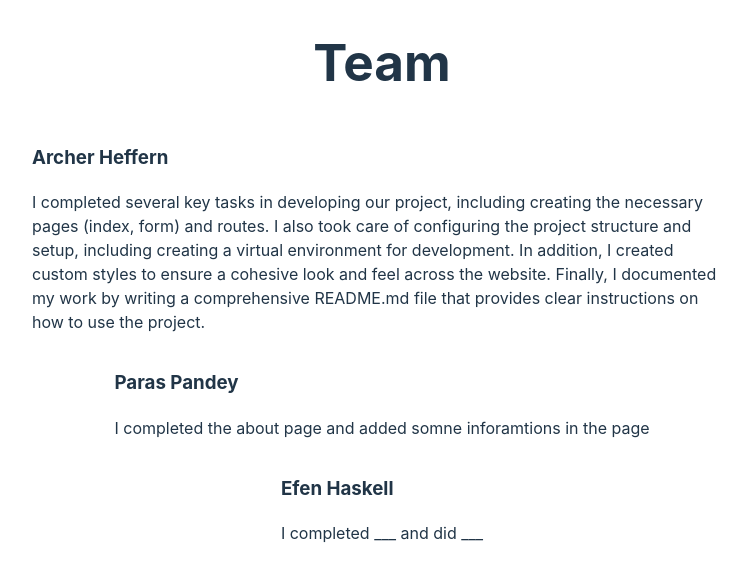
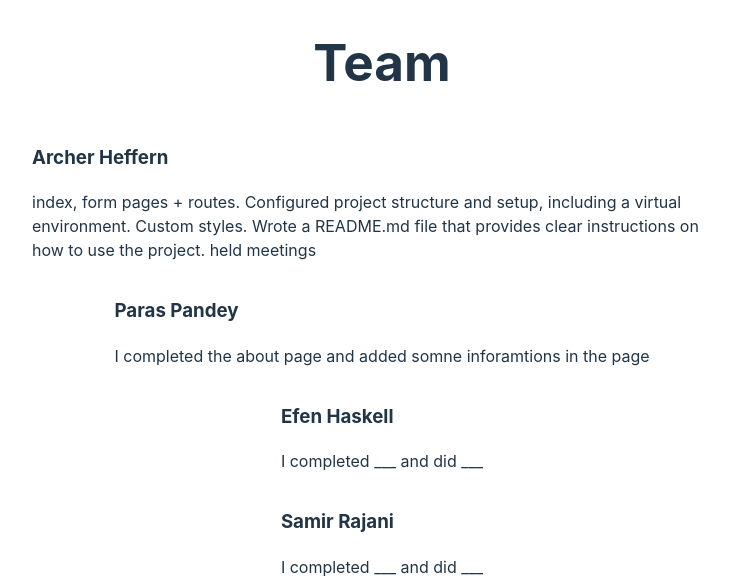
Before and after one commit to ArcherHeffern/cs103Team6, a Flask app: page /team in a window 1280 px wide. Shown: the part 44-620 px from the top of the page, without its empty margins (258-1005 px from the left). Run offline with Flask 2, Linux system fonts and the light colour scheme.

Commit message:
edited archers team page

```diff
--- a/ca01/templates/team.html
+++ b/ca01/templates/team.html
@@ -9,7 +9,7 @@
 
 <div id="user">
     <h3>Archer Heffern</h3>
-    <p>I completed several key tasks in developing our project, including creating the necessary pages (index, form) and routes. I also took care of configuring the project structure and setup, including creating a virtual environment for development. In addition, I created custom styles to ensure a cohesive look and feel across the website. Finally, I documented my work by writing a comprehensive README.md file that provides clear instructions on how to use the project.</p>
+    <p>index, form pages + routes. Configured project structure and setup, including a virtual environment. Custom styles. Wrote a README.md file that provides clear instructions on how to use the project. held meetings</p>
 </div>
 <div id="user">
     <h3>Paras Pandey</h3>
```
